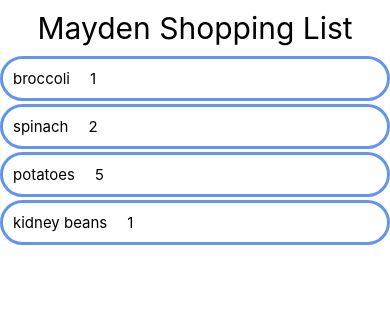
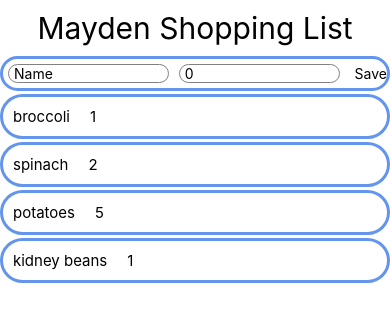
Before and after one commit to dorisaward/maden-shopping-list, a React Native app: screen / in a window 390 px wide. Shown: the top 322 px of the page. Built offline with nearby package versions, Linux system fonts and the light colour scheme.

Commit message:
Add item to shopping list

```diff
--- /dev/null
+++ b/src/shopping-list/AddShoppingListItem.tsx
@@ -0,0 +1,69 @@
+import React, {useCallback, useState} from 'react';
+import {GroceryItem} from '../groceries/GroceryItem';
+import {View, TextInput, TouchableOpacity, Text, Alert} from 'react-native';
+import {styles} from '../styles';
+import uuid from 'react-native-uuid';
+
+type Props = {
+  addGroceryItem: (groceryItem: GroceryItem) => void;
+};
+
+export const AddShoppingListItem = ({
+  addGroceryItem,
+}: Props): React.JSX.Element => {
+  const [newGroceryName, setNewGroceryName] = useState<string | undefined>(
+    undefined,
+  );
+  const [newGroceryQuantity, setNewGroceryQuantity] = useState<number>(0);
+
+  const setQuantity = useCallback(
+    (text: string) => {
+      try {
+        const number = Number(text);
+        setNewGroceryQuantity(number);
+      } catch (e) {
+        console.warn(`Could not cast string ${text} to number`, e);
+      }
+    },
+    [setNewGroceryQuantity],
+  );
+
+  const saveGroceryItem = useCallback(() => {
+    if (!newGroceryName) {
+      Alert.alert('Please make sure your groceries have a name');
+      return;
+    }
+    if (!newGroceryQuantity) {
+      Alert.alert(`Please specify how much ${newGroceryName} you want.`);
+      return;
+    }
+    addGroceryItem({
+      name: newGroceryName,
+      quantity: newGroceryQuantity,
+      id: uuid.v4().toString(),
+    });
+    setNewGroceryQuantity(0);
+    setNewGroceryName(undefined);
+  }, [newGroceryName, newGroceryQuantity, addGroceryItem]);
+
+  return (
+    <View style={styles.shoppingListItem}>
+      <TextInput
+        placeholder="Name"
+        value={newGroceryName}
+        style={styles.shoppingListItemInput}
+        onChangeText={setNewGroceryName}
+      />
+      <TextInput
+        placeholder="Quantity"
+        value={newGroceryQuantity.toString()}
+        keyboardType="number-pad"
+        style={styles.shoppingListItemInput}
+        onChangeText={setQuantity}
+      />
+      <TouchableOpacity style={styles.saveText} onPress={saveGroceryItem}>
+        <Text>Save</Text>
+      </TouchableOpacity>
+    </View>
+  );
+};
--- a/src/shopping-list/ShoppingList.tsx
+++ b/src/shopping-list/ShoppingList.tsx
@@ -1,7 +1,8 @@
-import React, {useState} from 'react';
+import React, {useCallback, useState} from 'react';
 import {FlatList, FlatListProps} from 'react-native';
 import {ShoppingListItem} from './ShoppingListItem';
 import {GroceryItem} from '../groceries/GroceryItem';
+import {AddShoppingListItem} from './AddShoppingListItem';
 
 type Props = {
   initialGroceryItems: GroceryItem[];
@@ -12,12 +13,22 @@ export const ShoppingList = ({
 }: Props): React.JSX.Element => {
   const [groceryItems, setGroceryItems] =
     useState<GroceryItem[]>(initialGroceryItems);
+  const addGroceryItem = useCallback(
+    (groceryItem: GroceryItem) =>
+      setGroceryItems(items => [...items, groceryItem]),
+    [setGroceryItems],
+  );
+  const ListHeaderCooponent = useCallback(
+    () => <AddShoppingListItem addGroceryItem={addGroceryItem} />,
+    [addGroceryItem],
+  );
 
   return (
     <FlatList
       data={groceryItems}
       renderItem={ShoppingListItem}
       keyExtractor={keyExtractor}
+      ListHeaderComponent={ListHeaderCooponent}
     />
   );
 };
--- a/src/styles.ts
+++ b/src/styles.ts
@@ -24,4 +24,18 @@ export const styles = StyleSheet.create({
     padding: 10,
     fontSize: 15,
   },
+  shoppingListItemInput: {
+    margin: 5,
+    paddingVertical: 0,
+    paddingHorizontal: 5,
+    minWidth: '33%',
+    borderColor: 'grey',
+    borderWidth: 1,
+    borderRadius: 30,
+  },
+  saveText: {
+    textAlign: 'right',
+    justifyContent: 'center',
+    paddingLeft: 10,
+  },
 });
```
